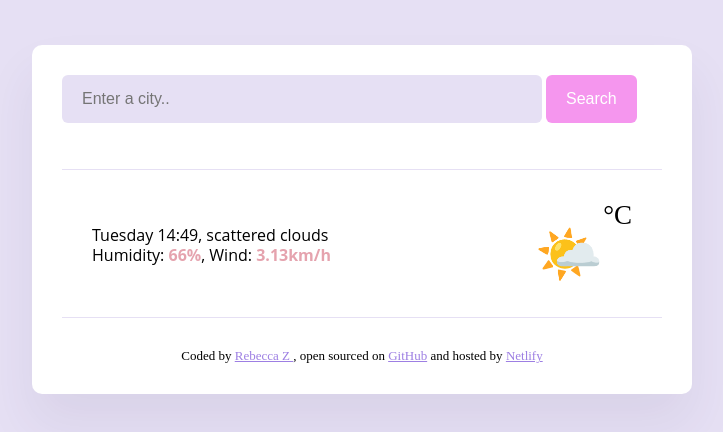
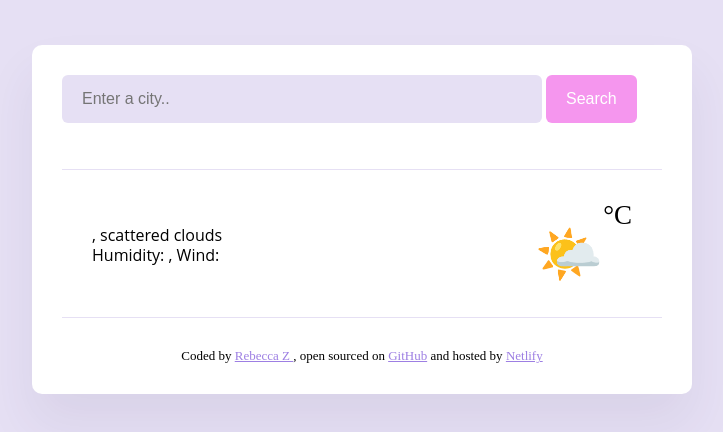
Before and after one commit to VelvetBat/Weather-App, a plain HTML site: page index.html in a window 1280 px wide. Shown: the whole page, without its empty margins (278-1001 px from the left). Drawn offline with nearby package versions, Linux system fonts and the light colour scheme; files that its build step writes are made by us from their sources; no server answers; files whose address does not match are found by name; a web font is replaced by a local one.

Commit message:
Update index.html

```diff
--- a/index.html
+++ b/index.html
@@ -32,9 +32,11 @@
           <div>
             <h1 class="weather-app-city" id="city"></h1>
             <p class="weather-app-details">
-              Tuesday 14:49, scattered clouds
+              <span id="time"></span>,
+              <span id="description"> scattered clouds</span>
               <br />
-              Humidity: <strong>66%</strong>, Wind: <strong>3.13km/h</strong>
+              Humidity: <strong id="humidity"></strong>, Wind:
+              <strong id="wind"></strong>
             </p>
           </div>
           <div class="temp-container">
```
